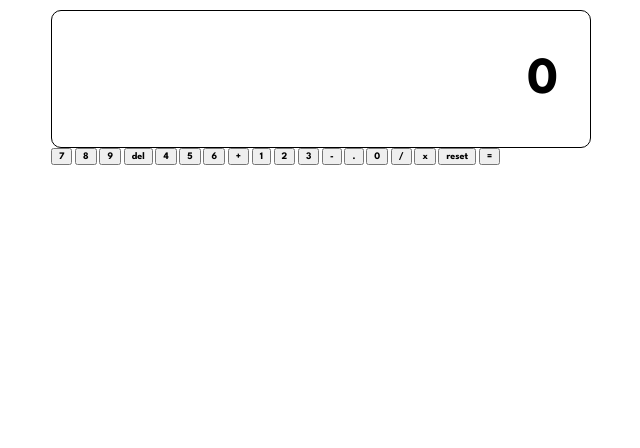
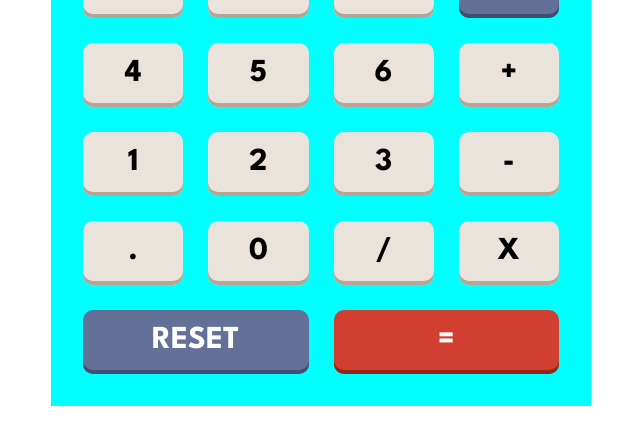
Before and after one commit to dimolf345/calculator-app, a website built with Parcel: page src/index.html in a window 1280 px wide. Shown: the part 352-800 px from the top of the page, without its empty margins (319-959 px from the left). Built offline with nearby package versions, Linux system fonts and the light colour scheme.

Commit message:
created general calculator style

```diff
--- a/src/index.html
+++ b/src/index.html
@@ -1,5 +1,5 @@
 <!DOCTYPE html>
-<html lang="en">
+<html lang="en" data-theme="dark">
   <head>
     <meta charset="UTF-8" />
     <!-- displays site properly based on user's device -->
@@ -67,26 +67,30 @@
           </fieldset>
         </form>
       </header>
-      <section class="calculator__display">0</section>
+      <section class="calculator__display">
+        <span id="first">2</span>
+        <span id="operator">+</span>
+        <span id="second">5</span>
+      </section>
       <main class="calculator__keyboard">
-        <button>7</button>
-        <button>8</button>
-        <button>9</button>
-        <button>del</button>
-        <button>4</button>
-        <button>5</button>
-        <button>6</button>
-        <button>+</button>
-        <button>1</button>
-        <button>2</button>
-        <button>3</button>
-        <button>-</button>
-        <button>.</button>
-        <button>0</button>
-        <button>/</button>
-        <button>x</button>
-        <button>reset</button>
-        <button>=</button>
+        <button class="button">7</button>
+        <button class="button">8</button>
+        <button class="button">9</button>
+        <button class="button button--delete">del</button>
+        <button class="button">4</button>
+        <button class="button">5</button>
+        <button class="button">6</button>
+        <button class="button">+</button>
+        <button class="button">1</button>
+        <button class="button">2</button>
+        <button class="button">3</button>
+        <button class="button">-</button>
+        <button class="button">.</button>
+        <button class="button">0</button>
+        <button class="button">/</button>
+        <button class="button">x</button>
+        <button class="button button--reset">reset</button>
+        <button class="button button--equal">=</button>
       </main>
     </div>
     <script type="module" src="./ts/app.ts"></script>
--- a/src/styles/_themes.scss
+++ b/src/styles/_themes.scss
@@ -1,3 +1,5 @@
+@import "variables";
+
 // Theme Dark
 $dark-bg: hsl(222, 26%, 31%);
 $dark-keypadbg: hsl(223, 31%, 20%);
@@ -41,3 +43,23 @@
 
 $light-textprimary: hsl(268, 47%, 21%);
 $light-textsecondary: hsl(290, 70%, 36%);
+
+html[data-theme="dark"] {
+  .button {
+    background-color: $dark-numkey;
+    box-shadow: inset 0px -4px 0px $dark-numkeyshadow;
+
+    &--delete,
+    &--reset {
+      background-color: $dark-delkey;
+      box-shadow: inset 0px -4px 0px $dark-delkeyshadow;
+      color: $dark-textprimary;
+    }
+
+    &--equal {
+      background-color: $dark-eqkey;
+      box-shadow: inset 0px -4px 0px $dark-eqkeyshadow;
+      color: $dark-textprimary;
+    }
+  }
+}
--- a/src/styles/_variables.scss
+++ b/src/styles/_variables.scss
@@ -0,0 +1,7 @@
+//GENERAL VARIABLES
+$keyboard-font-size: 3.2rem;
+
+//DEKSTOP VARIABLES
+$desktop-keyboard-grid-gap: 2.5rem;
+$desktop-keyboard-padding: 3.2rem;
+$dekstop-keyboard-btn-height: 6.4rem;
--- a/src/styles/styles.scss
+++ b/src/styles/styles.scss
@@ -18,6 +18,7 @@
   justify-content: center;
 }
 
+//CALCULATOR
 .calculator {
   margin: 0 auto;
   width: 54rem;
@@ -49,10 +50,18 @@
     text-align: right;
     border: 1px solid blacK;
     border-radius: 10px;
+    box-sizing: border-box;
+    max-height: 12.8rem;
+  }
 
-    h2 {
-      margin: 0;
-    }
+  //KEYBOARD
+  &__keyboard {
+    background-color: aqua;
+    margin-top: 2.4rem;
+    display: grid;
+    grid-template-columns: repeat(4, 1fr);
+    gap: $desktop-keyboard-grid-gap;
+    padding: $desktop-keyboard-padding;
   }
 }
 
@@ -68,3 +77,18 @@
     justify-content: space-around;
   }
 }
+
+//KEYBOARD BUTTONS
+.button {
+  height: $dekstop-keyboard-btn-height;
+  border-radius: 1rem;
+  outline: none;
+  border: none;
+  font-size: $keyboard-font-size;
+  text-transform: uppercase;
+
+  &--reset,
+  &--equal {
+    grid-column: span 2;
+  }
+}
```
Also changed, not shown: dist/index.html, 2 other files.
